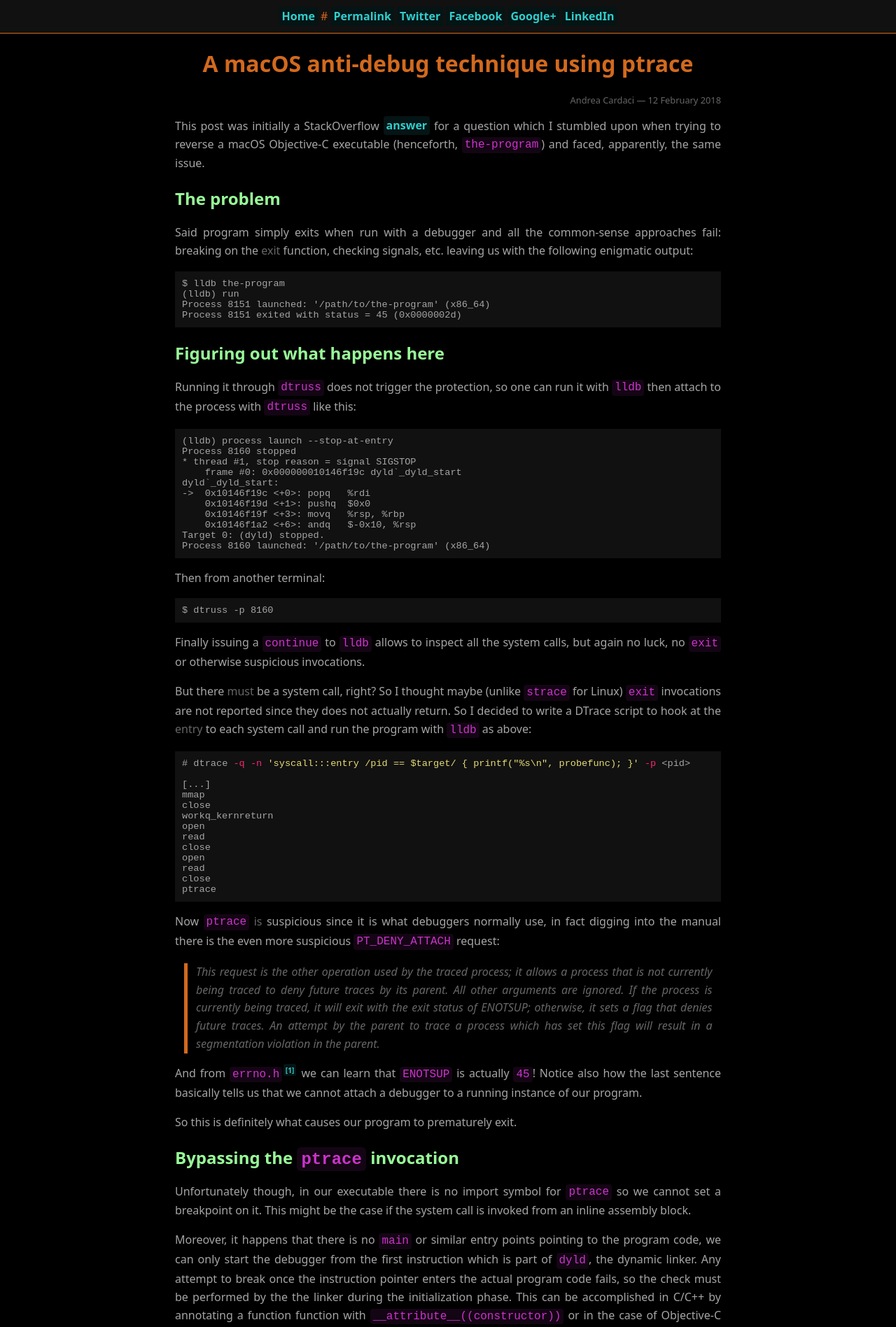
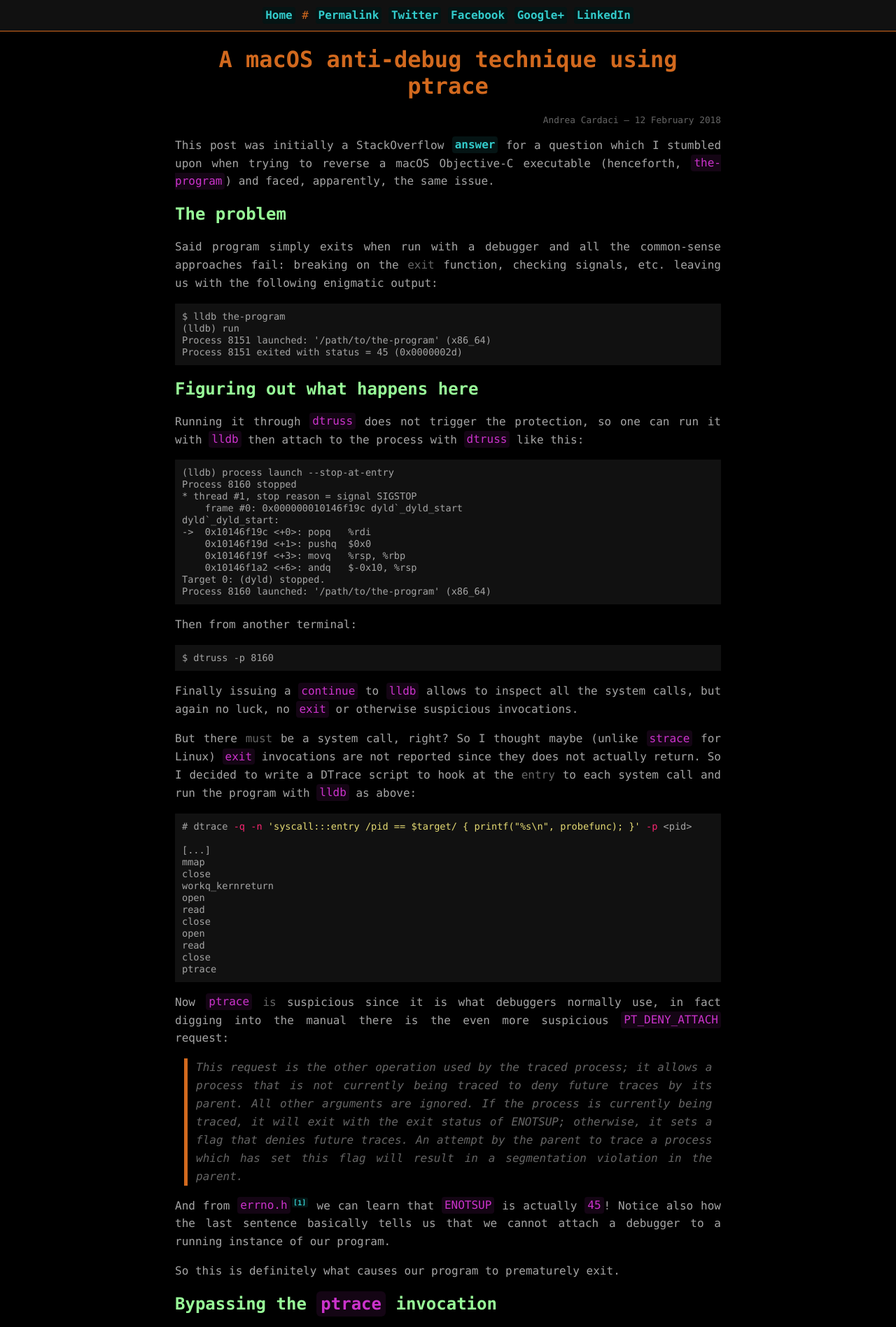
Before and after one commit to cyrus-and/cyrus-and.github.io, a Jekyll site: the page built from blog/_posts/2018-02-12-a-macos-anti-debug-technique-using-ptrace.md, in a window 1280 px wide. Shown: the top 1897 px of the page at 70% size. Built offline with Jekyll 4.4.1, drawn with Linux system fonts in a browser that asks for light colours; some web fonts are replaced.

Commit message:
Ditch the custom web font for native monospace

```diff
--- a/_layouts/common.html
+++ b/_layouts/common.html
@@ -28,57 +28,6 @@
         <meta name="google-site-verification" content="J_T5kCVuZ5ozqh-8M5pSi1GQzxv1dGYOuDoCP6TQsuU">
         {% endif %}
 
-        {% assign fallback_font_link = '<link href="https://fonts.googleapis.com/css?family=Montserrat" rel="stylesheet"/>' %}
-        <script>
-         (function () {
-             function show() {
-                 document.documentElement.removeAttribute('style');
-             }
-
-             if (window.FontFace) {
-                 const bailTimeout = 3000;
-
-                 const fontName = 'Montserrat';
-
-                 const fontUrls = [
-                     'https://fonts.gstatic.com/s/montserrat/v12/zhcz-_WihjSQC0oHJ9TCYPk_vArhqVIZ0nv9q090hN8.woff2',
-                     'https://fonts.gstatic.com/s/montserrat/v12/gFXtEMCp1m_YzxsBpKl68iEAvth_LlrfE80CYdSH47w.woff2'
-                 ];
-
-                 // initially hide everything
-                 document.documentElement.style.visibility = 'hidden';
-
-                 // start a bail timeout
-                 setTimeout(show, bailTimeout);
-
-                 // load the web fonts
-                 Promise.all(fontUrls.map((url) => {
-                     // create and start loading the font face
-                     const fontFace = new FontFace(fontName, `url(${url})`);
-                     return fontFace.load();
-                 })).then((fontFaces) => {
-                     // add all the font faces to the document
-                     fontFaces.forEach((fontFace) => {
-                         document.fonts.add(fontFace);
-                     });
-                     // show the page
-                     show();
-                 }).catch((err) => {
-                     // fall back on error
-                     console.error(err.toString());
-                     show();
-                 });
-             } else {
-                 // obligatory fallback for microsoft stuff...
-                 show();
-                 document.write('{{ fallback_font_link }}');
-             }
-         })();
-        </script>
-        <noscript>
-            {{ fallback_font_link }}
-        </noscript>
-
         <link rel="stylesheet" href="/assets/css/{{ page.layout }}.css" type="text/css" media="screen"/>
         <link rel="stylesheet" href="/assets/css/print.css" type="text/css" media="print"/>
     </head>
--- a/_sass/_common.scss
+++ b/_sass/_common.scss
@@ -10,6 +10,7 @@ $faint: #666666;
 
 $indentation: 30px;
 $container-padding: 10px;
+$font-family: Menlo, monospace;
 
 @mixin faint-highlighting($color, $swap: false) {
     padding: 0.15em 0.25em;
@@ -34,7 +35,7 @@ html {
 }
 
 body {
-    font-family: Montserrat, sans, sans-serif;
+    font-family: $font-family;
     color: $foreground;
     background: $background;
     overflow-x: hidden;
@@ -83,6 +84,7 @@ a:hover, a:active {
 
 code {
     @include faint-highlighting($code);
+    font-family: $font-family;
 }
 
 a code {
```
